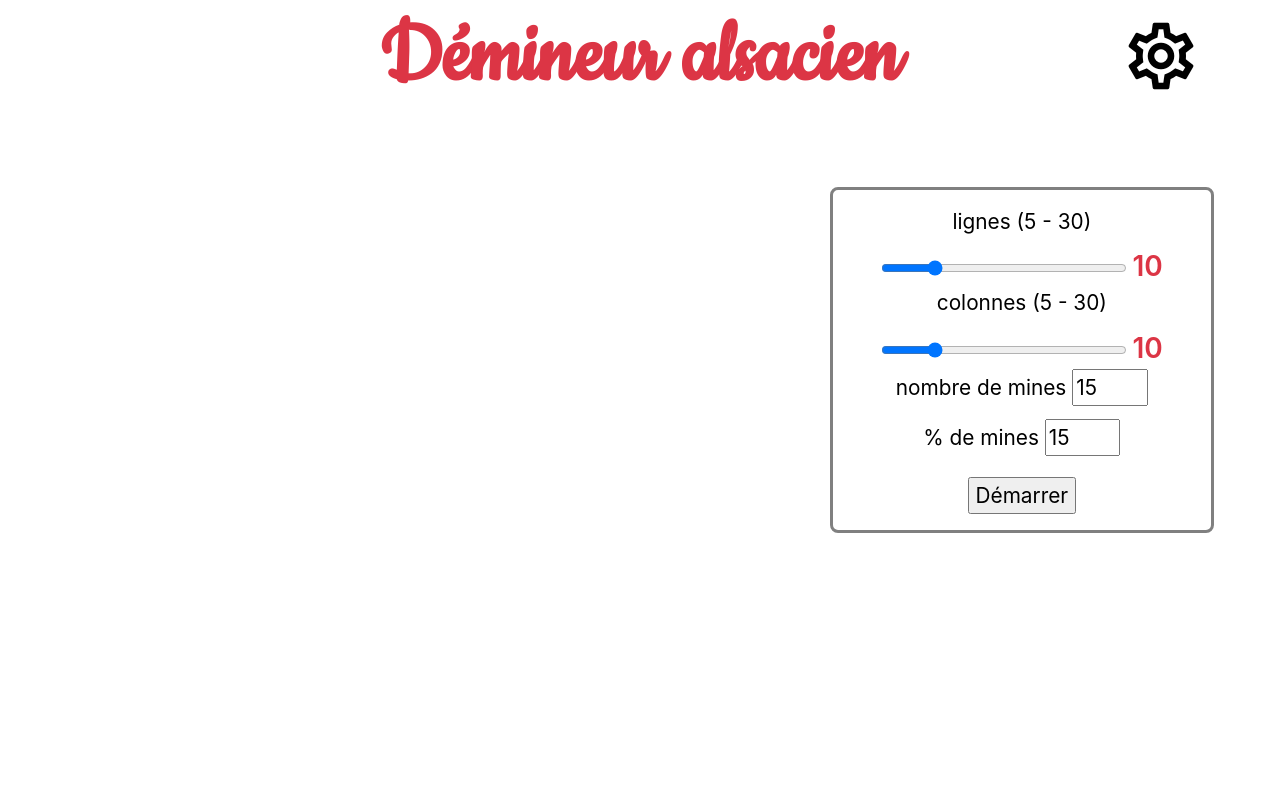
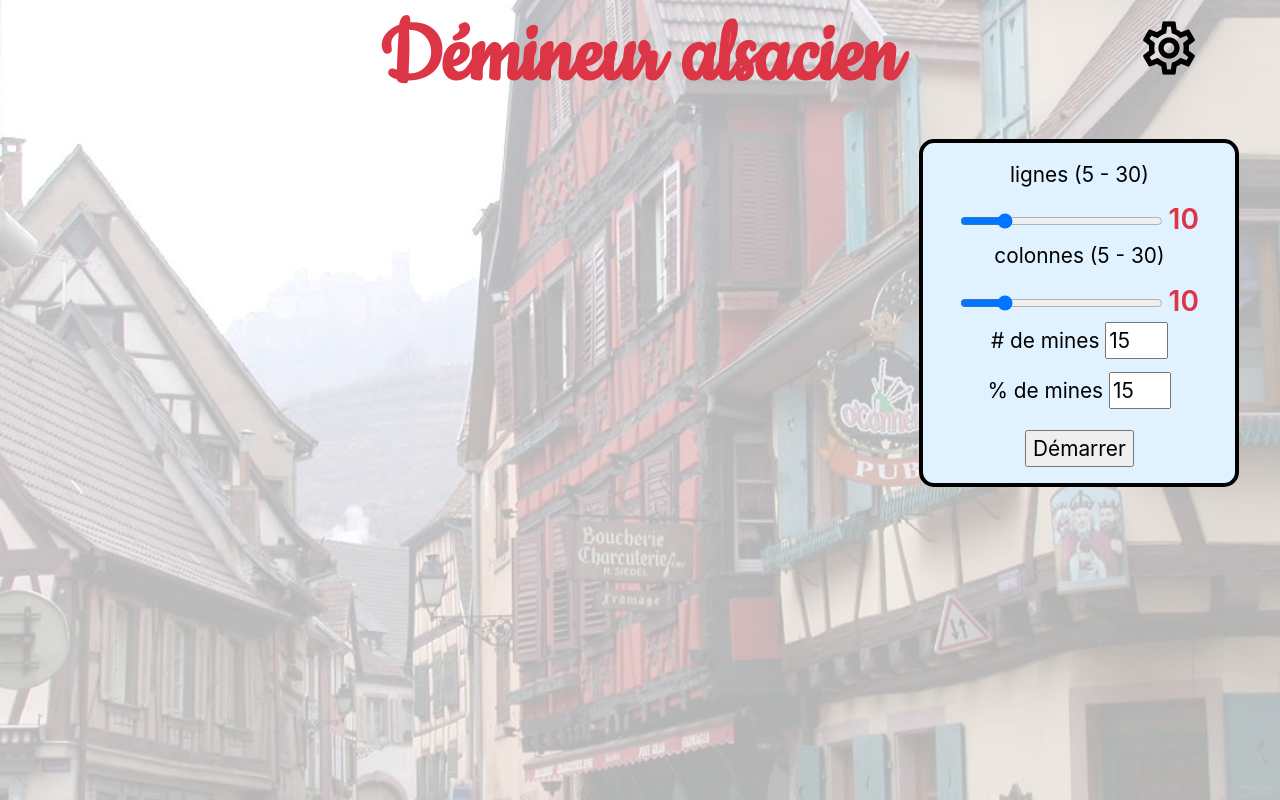
Before and after one commit to shlozer/Minesweeper67, a PHP site: page / in a window 1280 px wide. Run offline with PHP 8.4, Linux system fonts and the light colour scheme; data that the repository does not hold is empty; some libraries are stand-ins or nearby versions.

Commit message:
finalisation settings

```diff
--- a/app2.js
+++ b/app2.js
@@ -5,10 +5,10 @@
 var lines_game = document.getElementById('lines_game');
 var columns_game = document.getElementById('columns_game');
 var nb_lines_dis = document.getElementById('nb_lines_dis').innerHTML;
-var nb_columns_dis = document.getElementById('nb_columns_dis').innerHTML;
+var nb_columns_dis = document.getElementById('nb_columns_dis').innerHTML  ?? 1;
 var nb_mines_dis = document.getElementById('nb_mines_dis').innerHTML;
 var img_bg = document.getElementsByClassName('image_background');
-console.log(img_bg.length);
+
 nb_mines.addEventListener('change', () =>{
 	pct_mines.value =
 	Math.round( 100 * nb_mines.value / (output_num1.innerHTML * output_num2.innerHTML));
@@ -58,7 +58,20 @@
 
 window.addEventListener('load', () =>{
 	var game_inner = document.getElementById('game_inner');
-	$('.game_case').css('width', game_inner.offsetWidth / nb_columns_dis);
+
+	var game_inner_offsetWidth = 1;
+
+	if (game_inner === null) {} else { game_inner_offsetWidth = game_inner.offsetWidth;}
+
+	$('.game_case').css('width', game_inner_offsetWidth / nb_columns_dis);
+
+
+        $("#settings_button").click(function(){
+        $("#settings_window").fadeToggle("fast");
+    });
+        $("#settings_button_mobile").click(function(){
+        $("#settings_window").fadeToggle("fast");
+    });
 
 	bg_display();
 
--- a/index.php
+++ b/index.php
@@ -78,7 +78,7 @@
                 </div>
                 <div>
                   <div>
-                        <label for="mines_game">nombre de mines</label>
+                        <label for="mines_game"># de mines</label>
                         <input type="number" id="mines_game" name="mines_game" min="1" max="855"
                         value="<?= isset($_POST['mines_game']) ? $_POST['mines_game'] : 15 ?>">
                   </div>
@@ -158,17 +158,9 @@
         </div>
     </section>
 
-<!-- </div> -->
-<!-- <script src="app.js"></script> -->
+
 <script type="text/javascript">
-    $(document).ready(function(){
-        $("#settings_button").click(function(){
-        $("#settings_window").fadeToggle("fast");
-    });
-        $("#settings_button_mobile").click(function(){
-        $("#settings_window").fadeToggle("fast");
-    });
-});
+
 </script>
 <script src="class_app.js"></script>
 <script src="app2.js"></script>
--- a/style.css
+++ b/style.css
@@ -27,7 +27,10 @@
 .img_bg_display{
 	opacity: 0.3;
 }
+:root {
+  --bg_color_settings: #E0F1FF;
 
+}
 section{
 	position: relative;
 
@@ -37,6 +40,8 @@
 	font-weight: 600 !important;
 	font-size: 6rem !important;
 }
+
+
 @media screen and (max-width: 890px) {
 	#settings_button_mobile{
 		display: block;
@@ -49,6 +54,31 @@
 	}
 	#settings_button{
 		display: none;
+	}
+
+	#settings_window{
+		z-index: 10;
+		width: 75vw;
+		height: auto;
+		position: absolute;
+		left: 0;
+		right: 0;
+		margin-left: auto;
+		margin-right: auto;
+		color: black;
+		background-color: var(--bg_color_settings);
+		border: 4px solid black;
+		border-radius: 15px;
+
+	}
+	#settings_window input[type=range]{
+		max-width: 65%;
+	}
+	#settings_window input[type=number]{
+		max-width: 20%;
+	}
+	#label_lignes, #label_columns {
+		display: block;
 	}
 }
 
@@ -65,20 +95,20 @@
 
 	}
 	#settings_button_span{
-		font-size: 5rem;
+		font-size: 4rem;
 		color: black;
 	}
 	#settings_window{
 		z-index: 10;
-		width: 30vw;
+		width: 25vw;
 		height: auto;
 		position: absolute;
-		right: 4vw;
-		top: 6vh;
+		right: 2vw;
+		top: 0vh;
 		color: black;
-		/*background-color: #EFEFEF;*/
-		border: 3px solid gray;
-		border-radius: 8px;
+		background-color: var(--bg_color_settings);
+		border: 4px solid black;
+		border-radius: 15px;
 	}
 	#settings_window input[type=range]{
 		max-width: 65%;
```
Lines whose indentation alone changed are shown as unchanged.
